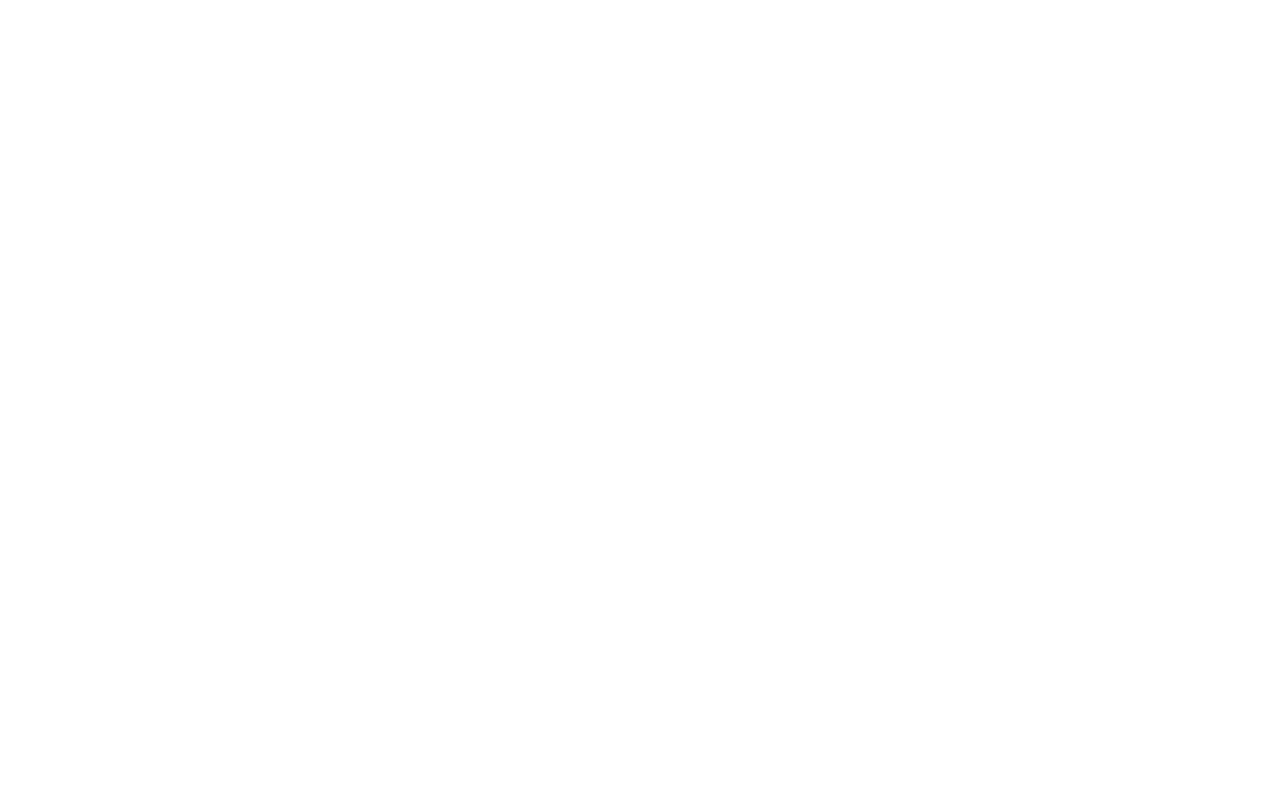
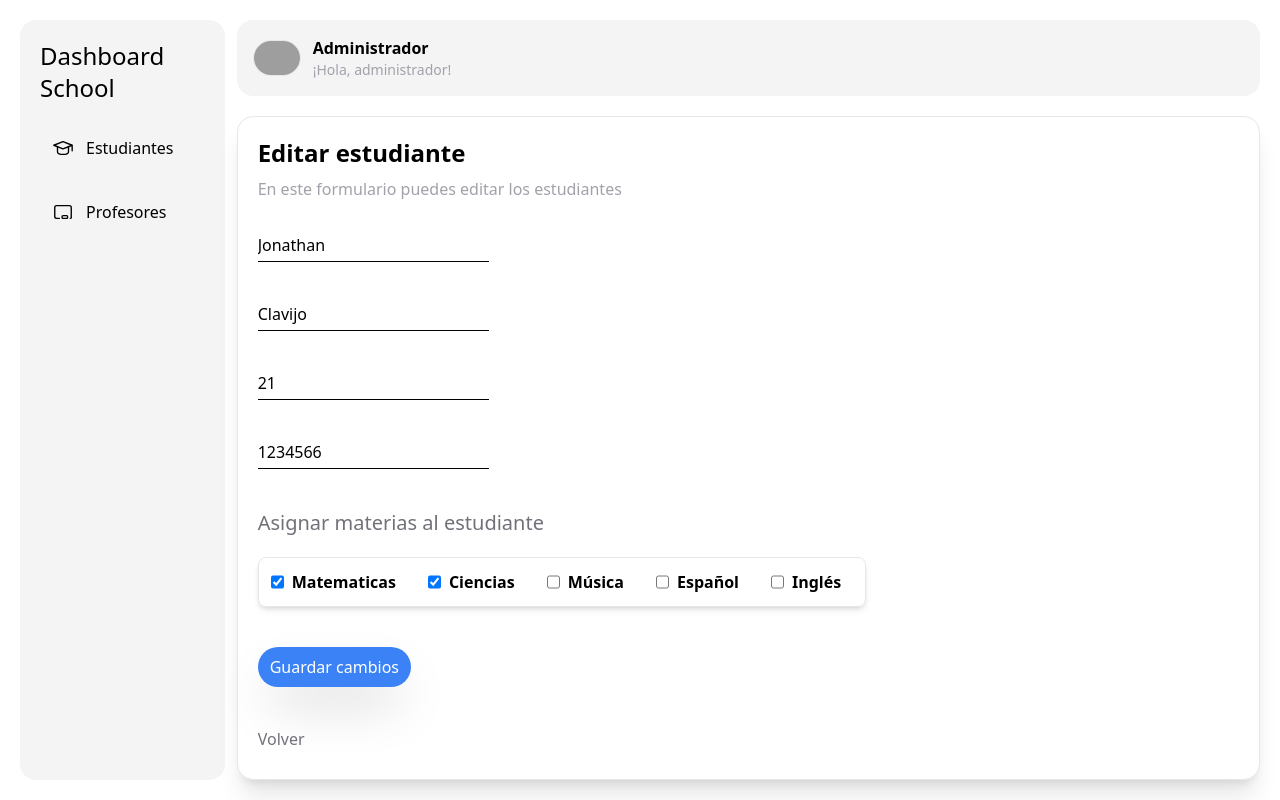
Before and after one commit to Clavijomo/school-project-react, a React (Vite) app: page /edit-student/1 in a window 1280 px wide. Before the commit this address had no page. Built offline with nearby package versions, Linux system fonts and the light colour scheme; grey boxes are pictures that could not be loaded.

Commit message:
feat: Nueva funcionalidad para editar estudiantes junto a materias

```diff
--- a/src/App.jsx
+++ b/src/App.jsx
@@ -16,6 +16,7 @@
             <Route path="/teachers" element={<DashboardTeachers/>} />
             <Route path="/create-student" element={<CreateStudent/>} />
             <Route path="/create-teacher" element={<CreateTeacher/>} />
+            <Route path="/edit-student/:id" element={<CreateStudent/>} />
           </Route>
         </Routes>
       </BrowserRouter>
--- a/src/components/Student.jsx
+++ b/src/components/Student.jsx
@@ -1,5 +1,6 @@
 import React from 'react'
 import { useDispatch, useSelector } from 'react-redux';
+import { Link } from 'react-router-dom';
 import asignatures from '../data/listAsignatures';
 import {deleteStudent} from "../features/ListStudents";
 
@@ -27,10 +28,11 @@
       </div>
       <div>
         <div className="flex gap-2">
-          <button
+          <Link
+            to={`/edit-student/${id}`}
             className="bg-blue-500 text-white rounded-full flex px-2 py-2 items-center justify-center text-sm">
               Editar
-          </button>
+          </Link>
           <button
             onClick={() => handleDelete(id)}
             className="bg-red-500 text-white rounded-full flex px-2 py-2 items-center justify-center text-sm">
--- a/src/data/listStudents.js
+++ b/src/data/listStudents.js
@@ -6,6 +6,7 @@
       edad: 21,
       direccion: "Carrera 18 no. 1f-21",
       telefono: "3144416089",
+      identificacion: '1234566',
       materias: [1, 2]
     },
     {
@@ -14,6 +15,7 @@
       apellido: "NN",
       edad: 10,
       direccion: "Calle 6 no. 1D Bis",
+      identificacion: '12345667',
       telefono: "123456",
       materias: [2, 3]
     },
@@ -24,6 +26,7 @@
       edad: 16,
       direccion: "cra 124--5443",
       telefono: "310233404",
+      identificacion: '12323566',
       materias: [1, 3]
     }
   ]
--- a/src/features/ListStudents.jsx
+++ b/src/features/ListStudents.jsx
@@ -19,9 +19,21 @@
           state.splice(state.indexOf(studentFound), 1);
         }
       }
+    },
+    editStudent: (state, action) => {
+      const {id, nombre, apellido, direccion, edad, telefono, materias } = action.payload;
+      const foundStudent = state.find(student => student.id === id);
+      if(foundStudent) {
+        foundStudent.nombre = nombre;
+        foundStudent.apellido = apellido;
+        foundStudent.direccion = direccion;
+        foundStudent.edad = edad;
+        foundStudent.telefono = telefono;
+        foundStudent.materias = materias;
+      }
     }
   }
 });
 
-export const {addStudent, deleteStudent} = studentSlice.actions;
+export const {addStudent, deleteStudent, editStudent} = studentSlice.actions;
 export default studentSlice.reducer;
--- /dev/null
+++ b/src/helpers/SearchValueArray.jsx
@@ -0,0 +1,3 @@
+export const searchArray = (item, array) => {
+  return array.filter(data => data.id == item)[0];
+}
--- a/src/pages/CreateStudent.jsx
+++ b/src/pages/CreateStudent.jsx
@@ -1,12 +1,16 @@
-import React, { useState } from 'react';
-import { Link, useNavigate } from 'react-router-dom';
-import { useDispatch } from "react-redux";
-import { addStudent } from '../features/ListStudents';
+import React, { useEffect, useState } from 'react';
+import { Link, useNavigate, useParams } from 'react-router-dom';
+import { useDispatch, useSelector } from "react-redux";
+import { addStudent, editStudent } from '../features/ListStudents';
 import {v4 as uuid} from "uuid";
 import asignatures from '../data/listAsignatures';
+import {searchArray} from '../helpers/SearchValueArray';
 
 const CreateStudent = () => {
   const navigate = useNavigate();
+  const params = useParams();
+  const listStudents = useSelector(state => state.students);
+
   const [student, setStudent] = useState({
     nombre: '',
     apellido: '',
@@ -22,37 +26,69 @@
     });
   }
 
+  useEffect(() => {
+    if (params.id) {
+      const userEdit = searchArray(params.id, listStudents);
+      setStudent(userEdit);
+    }
+  }, []);
+
   const handleSubmit = e => {
     e.preventDefault();
+    // Si está editando...
+    if(Array.isArray(student.materias) && student.materias.length) {
+      if(params.id) {
+        dispatch(editStudent(student));
+      } else {
         // Agregar validación del array de materias del estudiante
-    if(Array.isArray(student.materias) && student.materias.length) {
         dispatch(addStudent({
           ...student,
           id: uuid(),
         }));
+      }
       navigate('/');
-      return;
+      return
     }
     alert("Debes seleccionar mínimo una materia");
   }
 
   const handleCheckbox = e => {
     let newStudent = student;
+    if(!params.id) {
       if(e.target.checked) {
-      newStudent.materias.push(Number(e.target.name));
+        newStudent.materias.push(Number(e.target.value));
         setStudent(newStudent);
       } else {
-      const filterId = newStudent.materias.filter(item => item !== Number(e.target.name));
+        const filterId = newStudent.materias.filter(item => item !== Number(e.target.value));
         newStudent.materias = filterId;
         setStudent(newStudent);
       }
+    } else {
+      if(e.target.checked) {
+        setStudent({...student, materias: [...student.materias, Number(e.target.value)]})
+      } else {
+        const filterId = student.materias.filter(item => item !== Number(e.target.value));
+        setStudent({...student, materias: filterId});
+      }
+    }
+  }
+
+  const asignatureChecked = id => {
+    let response = false;
+    student.materias.map(item => {
+      if(item === id) {
+        console.log(item)
+        response = true;
+      }
+    });
+    return response;
   }
 
   return (
     <div className="bg-white border h-full p-5 shadow-xl rounded-2xl">
       <div className="space-y-2">
-        <h1 className="text-2xl font-semibold">Crear nuevo estudiante</h1>
-        <p className="text-zinc-400">En este formulario puedes crear los estudiantes</p>
+        <h1 className="text-2xl font-semibold">{params.id ? 'Editar estudiante' : 'Crear nuevo estudiante'}</h1>
+        <p className="text-zinc-400">En este formulario puedes {params.id ? 'editar' : 'crear'} los estudiantes</p>
       </div>
       <form onSubmit={handleSubmit} className="mt-8 space-y-10">
         <input
@@ -62,6 +98,7 @@
           type="text"
           placeholder="Nombre"
           onChange={handleChange}
+          value={student.nombre}
         />
         <input
           required
@@ -70,6 +107,7 @@
           type="text"
           placeholder="Apellido"
           onChange={handleChange}
+          value={student.apellido}
         />
         <input
           required
@@ -78,6 +116,7 @@
           type="number"
           placeholder="Edad"
           onChange={handleChange}
+          value={student.edad}
         />
         <input
           required
@@ -86,6 +125,7 @@
           type="number"
           placeholder="No. identificación"
           onChange={handleChange}
+          value={student.identificacion}
         />
         <div className="flex flex-col gap-5">
           <div>
@@ -94,12 +134,26 @@
           <div className="flex flex-wrap gap-y-3 items-center md:gap-5 border w-full md:w-max p-3 shadow-md rounded-lg font-semibold">
             {asignatures && asignatures.map( asignature => (
               <label className="flex mr-3 gap-2" key={asignature.id}>
+                {!params.id ?
+                  <>
                     <input
                       type="checkbox"
-                  name={asignature.id}
+                      value={asignature.id}
                       onChange={handleCheckbox}
                     />
                     {asignature.nombre}
+                  </>
+                  :
+                  <>
+                    <input
+                      checked={asignatureChecked(asignature.id)}
+                      type="checkbox"
+                      value={asignature.id}
+                      onChange={handleCheckbox}
+                    />
+                    {asignature.nombre}
+                  </>
+                }
               </label>
             ))}
           </div>
@@ -107,7 +161,7 @@
         <input
           className="bg-blue-500 w-full md:w-max rounded-md  py-2 px-3 text-white md:rounded-full shadow-2xl"
           type="submit"
-          value="Crear estudiante"
+          value={params.id ? 'Guardar cambios' : 'Crear estudiante'}
         />
         <Link
           className="block text-zinc-500"
```
Lines whose indentation alone changed are shown as unchanged.
